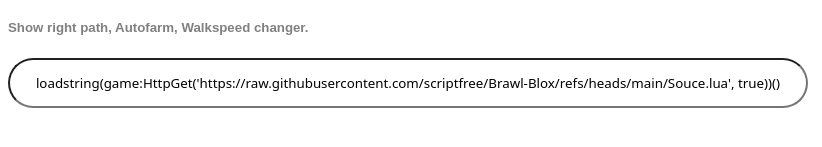
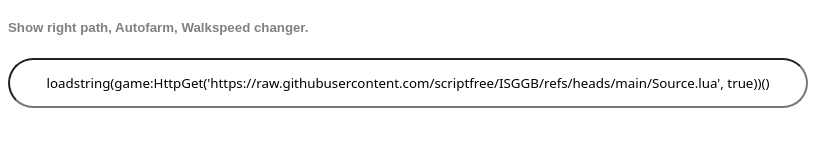
Before and after one commit to scriptfree/scriptfree.github.io, a plain HTML site: page index.html in a window 1280 px wide. Shown: the part 463-610 px from the top of the page, 0-822 px from the left. Drawn offline with Linux system fonts and the light colour scheme.

Commit message:
Update index.html

```diff
--- a/index.html
+++ b/index.html
@@ -25,7 +25,7 @@
         <div>
             <h3><a href="https://www.roblox.com/games/13987158269/Impossible-Squid-Game-Glass-Bridge" target="_blank">Impossible Squid Game Glass Bridge</a></h3>
             <h5>Show right path, Autofarm, Walkspeed changer.</h5>
-            <input value="loadstring(game:HttpGet('https://raw.githubusercontent.com/scriptfree/Brawl-Blox/refs/heads/main/Souce.lua', true))()"></input>
+            <input value="loadstring(game:HttpGet('https://raw.githubusercontent.com/scriptfree/ISGGB/refs/heads/main/Source.lua', true))()"></input>
                 </div>
 
 
```
